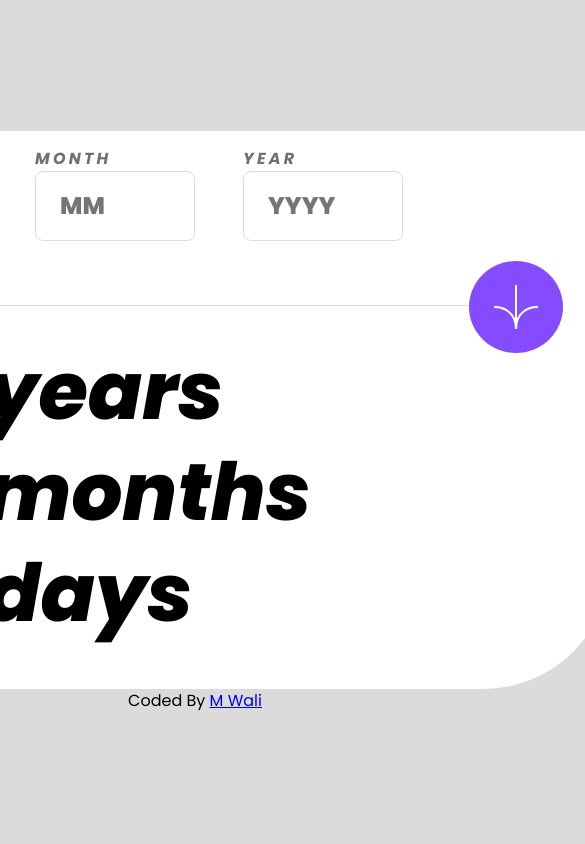
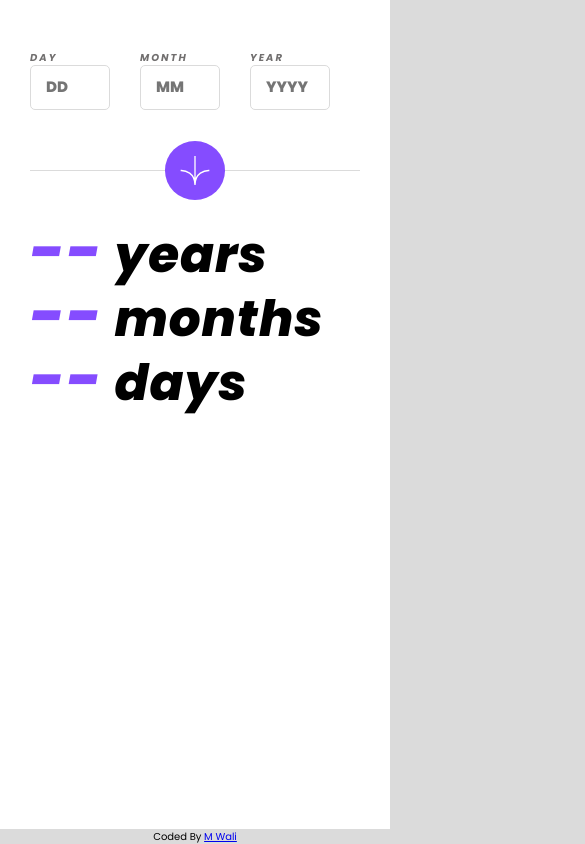
Before and after one commit to Wali1209/age-calculator-js, a plain HTML site: page index.html in a window 390 px wide. Shown: the top 844 px of the page, 585 px wide, since content can reach past the window. Drawn offline with Linux system fonts and the light colour scheme.

Commit message:
adding Media Queries

```diff
--- a/css/style.css
+++ b/css/style.css
@@ -100,3 +100,83 @@ h1 span{
     font-size: 6rem;
     letter-spacing: 1rem;
 }
+
+
+/* Media queries */
+@media screen and (max-width: 1360px) {
+    html{
+        font-size: 15px;
+    }
+
+}
+@media screen and (max-width: 1280px) {
+    html{
+        font-size: 14px;
+    }
+}
+@media screen and (max-width: 1080px) {
+    html{
+        font-size: 12px;
+    }
+}
+@media screen and (max-width: 960px) {
+    html{
+        font-size: 16px;
+    }
+    main{
+        width: 100%;
+        height: 100dvh;
+        border-radius: 0;
+       padding-top: 5rem;
+    }
+    section{
+        margin-top: 5rem;
+    }
+}
+@media screen and (max-width: 768px) {
+    html{
+        font-size: 12px;
+    }
+}
+@media screen and (max-width: 540px) {
+    html{
+        font-size: 10px;
+    }
+    main header{
+       padding-bottom: 4rem;
+
+
+    }
+    form .error{
+
+        font-size: 1rem;
+
+    }
+    button.submit{
+        padding: 1.5rem;
+        right: 50%;
+        bottom: 0;
+        transform: translate(50%, 3rem);
+    }
+    button.submit img{
+        width: 3rem;
+
+    }
+}
+@media screen and (max-width: 400px) {
+    form input{
+        width: 8rem;
+    }
+    section h1 {
+        letter-spacing: 1px;
+    }
+    section h1 span {
+        letter-spacing: 2px;
+    }
+}
+@media screen and (max-width: 320px) {
+    html{
+        font-size: 8px;
+    }
+
+}
--- a/js/formValidation.js
+++ b/js/formValidation.js
@@ -1,11 +1,17 @@
 
 export const isFormValid = ( day , month , year) =>{
     let isDobValid = true;
+
+    // getting current year
     let currentYear = new Date().getFullYear();
+
     // extracting dob day,month and year
     const dobDay = day.value,
     dobMonth = month.value,
     dobyear = year.value;
+
+    // getting number of days in current year
+    let currentMonthDays = new Date(dobyear , dobMonth , 0).getDate();
 
    console.log(dobMonth)
     // checking for day value
@@ -14,7 +20,7 @@ export const isFormValid = ( day , month , year) =>{
         DisplayErrorMessage(day , "This field is Required")
     }
     // checking whethere given day is in range or not
-   else if(!(dobDay >= 1 &&  dobDay <= 31)){
+   else if(!(dobDay >= 1 &&  dobDay <= parseInt(currentMonthDays))){
         isDobValid = false;
         DisplayErrorMessage(day , "Must be a valid day")
     }
```
